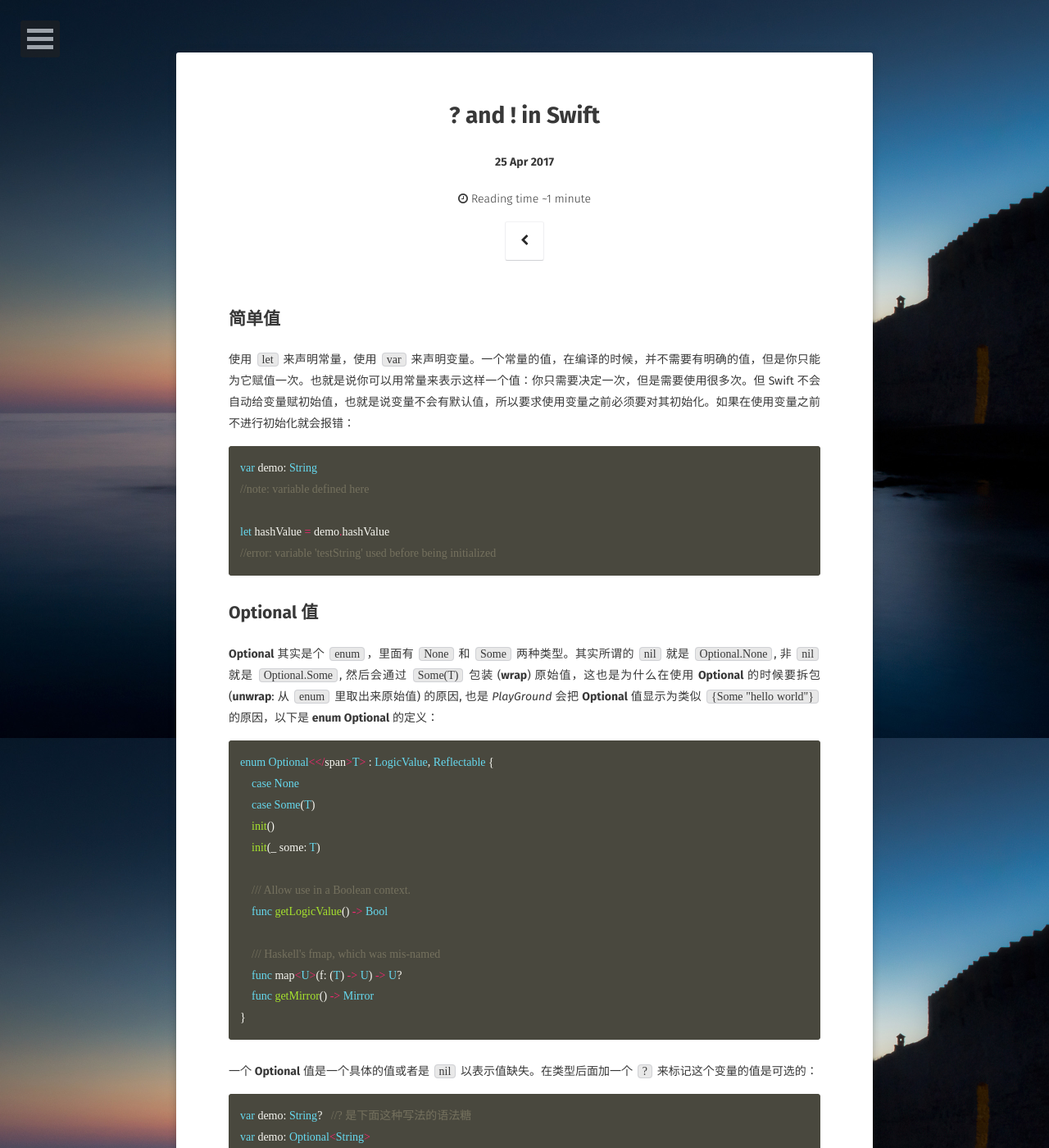
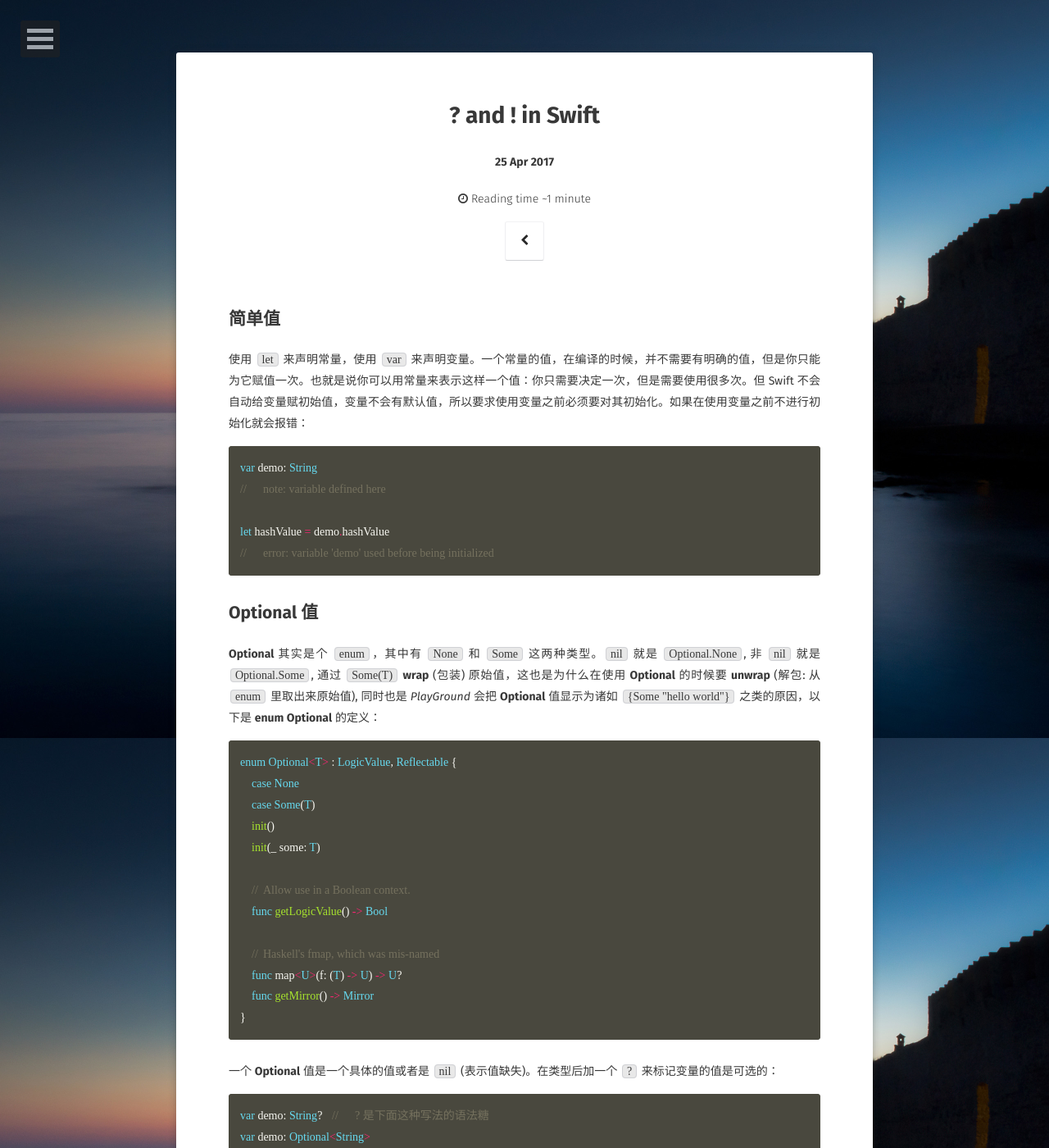
Before and after one commit to AurevoirXavier/deprecated-AurevoirXavier.github.io, a Jekyll site: the page built from _posts/2017-4-25-questionMarkExclamatoryMarkSwift.md, in a window 1280 px wide and 1400 px high. Shown: the whole window at 82% size. Built offline with Jekyll 4.4.1, drawn with Linux system fonts in a browser that asks for light colours; some web fonts are replaced; comment, search, counter and statistics services are not loaded; some of the changed text lies outside the part shown.

Commit message:
16:40/04/25/17

````diff
--- a/_posts/2017-4-25-questionMarkExclamatoryMarkSwift.md
+++ b/_posts/2017-4-25-questionMarkExclamatoryMarkSwift.md
@@ -9,45 +9,51 @@
 
 ## 简单值
 
-使用 `let` 来声明常量，使用 `var` 来声明变量。一个常量的值，在编译的时候，并不需要有明确的值，但是你只能 为它赋值一次。也就是说你可以用常量来表示这样一个值：你只需要决定一次，但是需要使用很多次。但 Swift 不会自动给变量赋初始值，也就是说变量不会有默认值，所以要求使用变量之前必须要对其初始化。如果在使用变量之前不进行初始化就会报错：
+使用 `let` 来声明常量，使用 `var` 来声明变量。一个常量的值，在编译的时候，并不需要有明确的值，但是你只能 为它赋值一次。也就是说你可以用常量来表示这样一个值：你只需要决定一次，但是需要使用很多次。但 Swift 不会自动给变量赋初始值，变量不会有默认值，所以要求使用变量之前必须要对其初始化。如果在使用变量之前不进行初始化就会报错：
 
 ```swift
 var demo: String
-//note: variable defined here
+//	note: variable defined here
 
 let hashValue = demo.hashValue
-//error: variable 'testString' used before being initialized
+//	error: variable 'demo' used before being initialized
 ```
 
 ## Optional 值
 
-**Optional** 其实是个 `enum`，里面有 `None` 和 `Some` 两种类型。其实所谓的 `nil` 就是 `Optional.None`, 非 `nil` 就是 `Optional.Some`, 然后会通过 `Some(T)` 包装 (**wrap**) 原始值，这也是为什么在使用 **Optional** 的时候要拆包 (**unwrap**: 从 `enum` 里取出来原始值) 的原因, 也是 *PlayGround* 会把 **Optional** 值显示为类似 `{Some "hello world"}` 的原因，以下是 **enum Optional** 的定义：
+**Optional** 其实是个 `enum`，其中有 `None` 和 `Some` 这两种类型。`nil` 就是 `Optional.None`, 非 `nil` 就是 `Optional.Some`, 通过 `Some(T)` **wrap** (包装) 原始值，这也是为什么在使用 **Optional** 的时候要 **unwrap** (解包: 从 `enum` 里取出来原始值), 同时也是 *PlayGround* 会把 **Optional** 值显示为诸如 `{Some "hello world"}` 之类的原因，以下是 **enum Optional** 的定义：
 
 ```swift
-enum Optional<</span>T> : LogicValue, Reflectable {
+enum Optional<T> : LogicValue, Reflectable {
     case None
     case Some(T)
     init()
     init(_ some: T)
 
-    /// Allow use in a Boolean context.
+    //	Allow use in a Boolean context.
     func getLogicValue() -> Bool
 
-    /// Haskell's fmap, which was mis-named
+    //	Haskell's fmap, which was mis-named
     func map<U>(f: (T) -> U) -> U?
     func getMirror() -> Mirror
 }
 ```
 
-一个 **Optional** 值是一个具体的值或者是 `nil` 以表示值缺失。在类型后面加一个 `?` 来标记这个变量的值是可选的：
+一个 **Optional** 值是一个具体的值或者是 `nil` (表示值缺失)。在类型后加一个 `?` 来标记变量的值是可选的：
 
 ```swift
-var demo: String?   //? 是下面这种写法的语法糖
+var demo: String?	//	? 是下面这种写法的语法糖
 var demo: Optional<String>
 ```
 
 <center><a href = "http://uvwvu.com/syntacticSugarSwift">更多 Swift 语法糖点击此</a></center>
 
-上面这个 **Optional** 的声明，意思不是 ”我声明了一个 **Optional** 的 `String` 值”, 而是 ”我声明了一个 **Optional** 类型值，它可能包含一个 `String` 值，也可能什么都不包含”，也就是说实际上我们声明的是 **Optional** 类型，而不是声明了一个 `String` 类型，这一点非常重要。
+上面这个 **Optional** 声明的意思不是 ”声明了一个 **Optional** 的 `String` 值”, 而是 ”声明了一个 **Optional** 类型值，其中可能包含一个 `String` 值，也可能什么都不包含”。总的来说，我们声明的是 **Optional** 类型，而不是声明了一个 `String` 类型，这一点非常之重要。
 
-一旦声明为 **Optional** 的，如果不显式的赋值就会有默认值 `nil`。判断一个 **Optional** 的值是否有值，可以用 `if` 来判断：
+一旦将变量声明为 **Optional** 的，如果不显式的赋值，Swift 就会给它一个默认值 `nil`。判断一个 **Optional** 变量是否有值，可以用 `if` ：
+
+```swift
+if demo {
+	//	做些什么
+}
+```
````
Also changed, not shown: _posts/2017-4-11-syntacticSugarSwift.md (+5 -5 lines), _posts/2017-4-19-atomically.md (+6 -6 lines), _posts/2017-4-21-enumeratingEnumsInSwift.md (+2 -2 lines).
